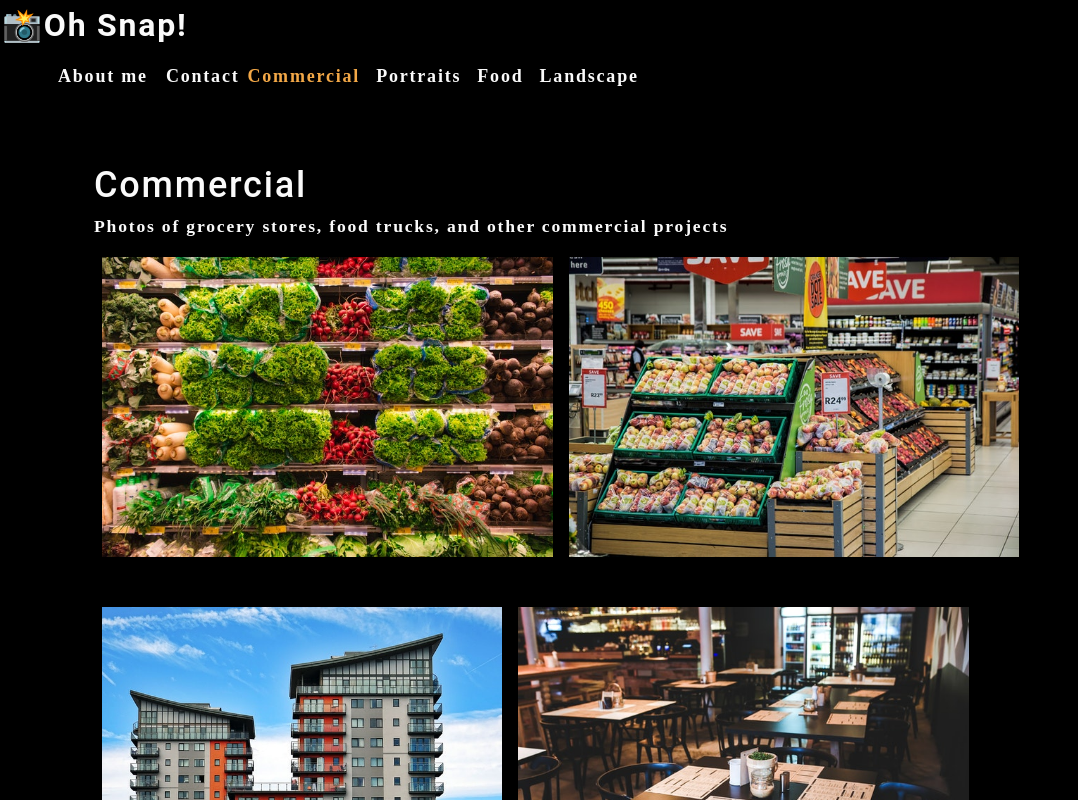
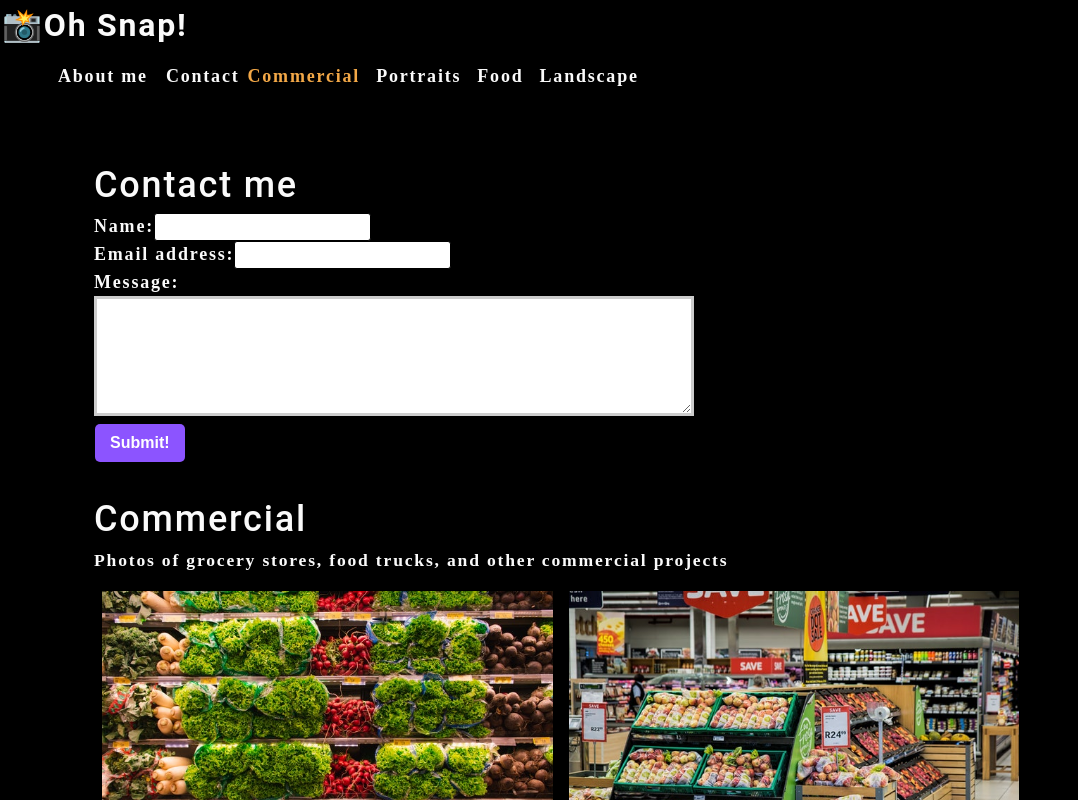
Before and after one commit to Spyromancy/photo-port, a React (Create React App) app: page / in a window 1280 px wide. Shown: the top 800 px of the page, without its empty margins (0-1078 px from the left). Built offline with nearby package versions, Linux system fonts and the light colour scheme.

Commit message:
added Contact form

```diff
--- a/src/App.js
+++ b/src/App.js
@@ -2,6 +2,7 @@
 import Nav from "./components/Nav";
 import About from "./components/About";
 import Gallery from "./components/Gallery";
+import ContactForm from "./components/Contact";
 
 function App() {
   const [categories] = useState([
@@ -31,6 +32,7 @@
         currentCategory={currentCategory}
       />
       <main>
+        <ContactForm />
         <Gallery currentCategory={currentCategory}></Gallery>
         <About />
       </main>
--- a/src/components/Contact/index.js
+++ b/src/components/Contact/index.js
@@ -1,21 +1,53 @@
-import React from "react";
+import React, { useState } from "react";
 
 function ContactForm() {
+  const [formState, setFormState] = useState({
+    name: "",
+    email: "",
+    message: "",
+  });
+
+  function handleChange(e) {
+    setFormState({ ...formState, [e.target.name]: e.target.value });
+    console.log(formState);
+  }
+
+  function handleSubmit(e) {
+    e.preventDefault();
+    console.log(formState);
+  }
+
+  const { name, email, message } = formState;
   return (
     <section>
       <h1>Contact me</h1>
-      <form id="contact-form">
+      <form id="contact-form" onSubmit={handleSubmit}>
         <div>
           <label htmlFor="name">Name:</label>
-          <input type="text" name="name" />
+          <input
+            type="text"
+            name="name"
+            defaultValue={name}
+            onChange={handleChange}
+          />
         </div>
         <div>
           <label htmlFor="email">Email address:</label>
-          <input type="email" name="email" />
+          <input
+            type="email"
+            name="email"
+            defaultValue={email}
+            onChange={handleChange}
+          />
         </div>
         <div>
           <label htmlFor="message">Message:</label>
-          <textarea name="message" rows="5" />
+          <textarea
+            name="message"
+            rows="5"
+            defaultValue={message}
+            onChange={handleChange}
+          />
         </div>
         <button type="submit">Submit!</button>
       </form>
```
